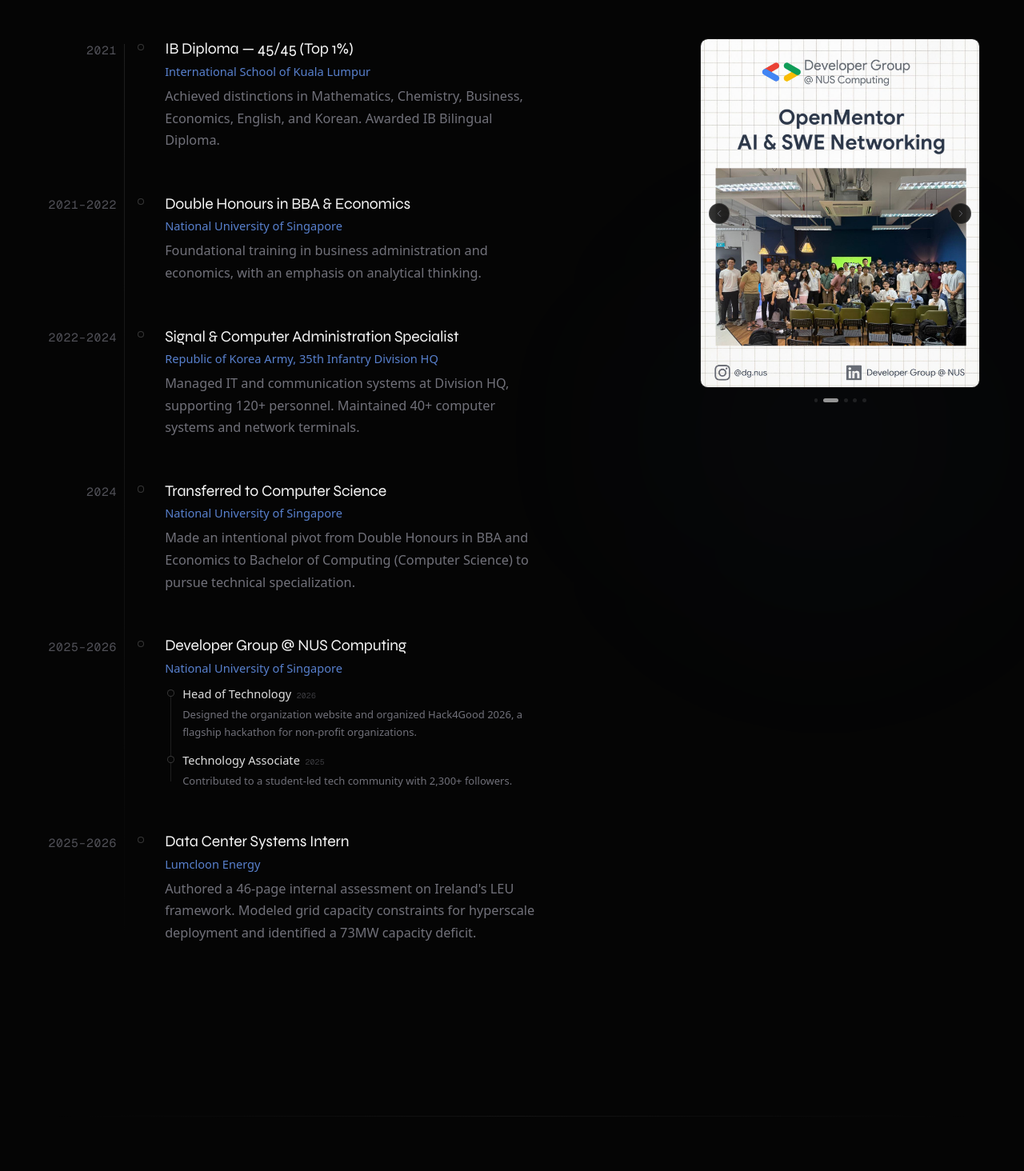
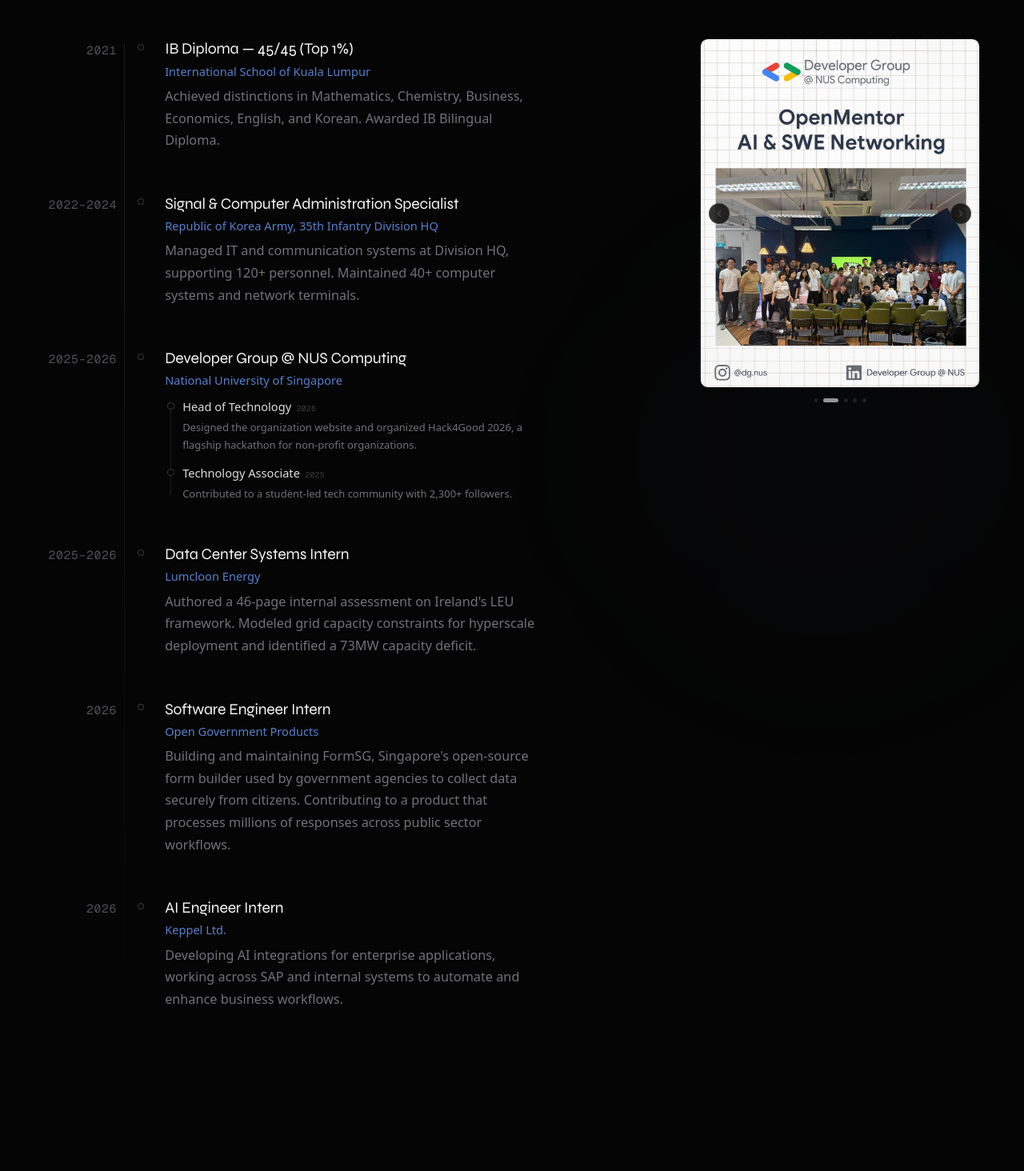
Before and after one commit to kimyungju/portfolio, a Next.js app: page / in a window 1280 px wide. Shown: the part 4755-6219 px from the top of the page at 80% size. Built offline with nearby package versions, Linux system fonts and the light colour scheme.

Commit message:
update experience: add OGP and Keppel internships, remove BBA and CS transfer entries

```diff
--- a/src/data/experience.ts
+++ b/src/data/experience.ts
@@ -21,25 +21,11 @@
       "Achieved distinctions in Mathematics, Chemistry, Business, Economics, English, and Korean. Awarded IB Bilingual Diploma.",
   },
   {
-    year: "2021–2022",
-    title: "Double Honours in BBA & Economics",
-    organization: "National University of Singapore",
-    description:
-      "Foundational training in business administration and economics, with an emphasis on analytical thinking.",
-  },
-  {
     year: "2022–2024",
     title: "Signal & Computer Administration Specialist",
     organization: "Republic of Korea Army, 35th Infantry Division HQ",
     description:
       "Managed IT and communication systems at Division HQ, supporting 120+ personnel. Maintained 40+ computer systems and network terminals.",
-  },
-  {
-    year: "2024",
-    title: "Transferred to Computer Science",
-    organization: "National University of Singapore",
-    description:
-      "Made an intentional pivot from Double Honours in BBA and Economics to Bachelor of Computing (Computer Science) to pursue technical specialization.",
   },
   {
     year: "2025–2026",
@@ -68,4 +54,18 @@
     description:
       "Authored a 46-page internal assessment on Ireland's LEU framework. Modeled grid capacity constraints for hyperscale deployment and identified a 73MW capacity deficit.",
   },
+  {
+    year: "2026",
+    title: "Software Engineer Intern",
+    organization: "Open Government Products",
+    description:
+      "Building and maintaining FormSG, Singapore's open-source form builder used by government agencies to collect data securely from citizens. Contributing to a product that processes millions of responses across public sector workflows.",
+  },
+  {
+    year: "2026",
+    title: "AI Engineer Intern",
+    organization: "Keppel Ltd.",
+    description:
+      "Developing AI integrations for enterprise applications, working across SAP and internal systems to automate and enhance business workflows.",
+  },
 ];
```
